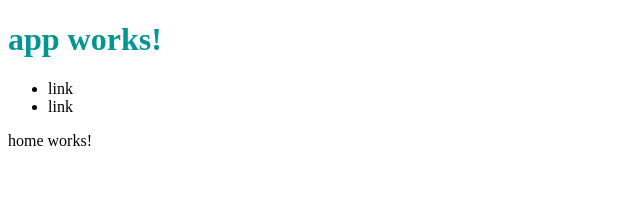
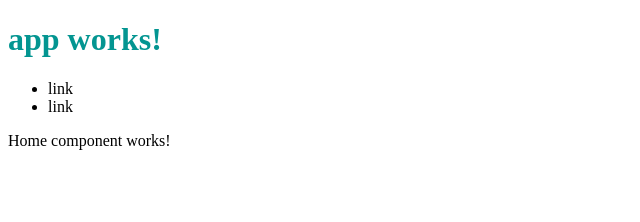
Before and after one commit to emelietejohansson/angular2-tutorial, an Angular app in the folder directory-app/: page / in a window 1280 px wide. Shown: the top 222 px of the page, without its empty margins (0-640 px from the left). Built offline with nearby package versions, Linux system fonts and the light colour scheme.

Commit message:
Just changed the text in the home component

```diff
--- a/directory-app/src/app/home/home.component.html
+++ b/directory-app/src/app/home/home.component.html
@@ -1,3 +1,3 @@
 <p>
-  home works!
+  Home component works!
 </p>
```
